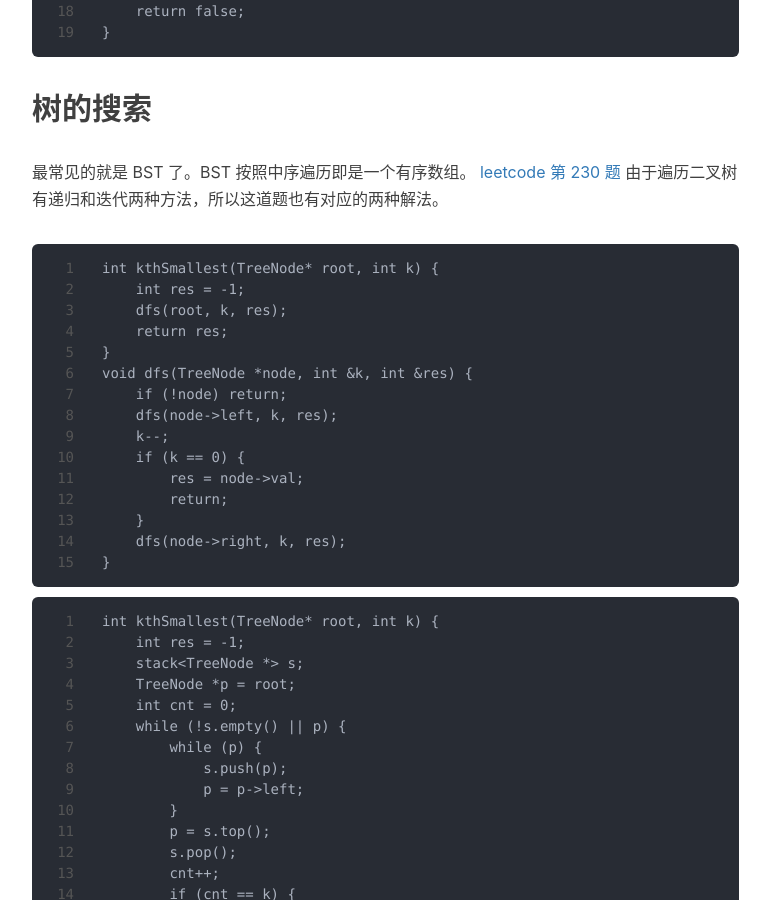
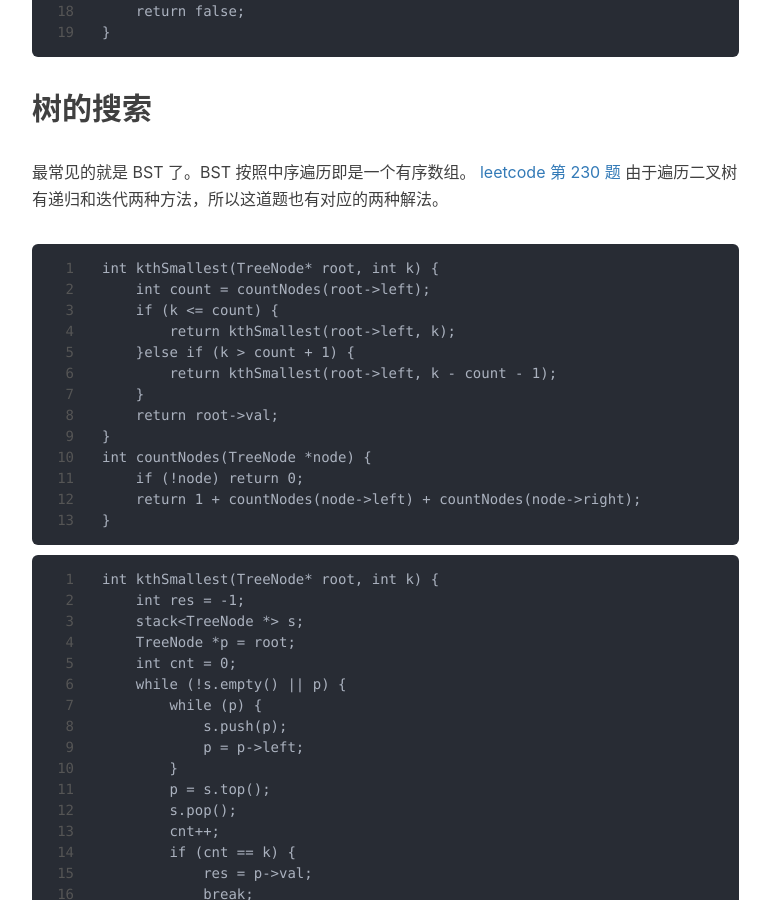
Before and after one commit to bitnpc/bitnpc.github.io, a Jekyll site: the page built from _posts/2019-08-23-二分搜索及其应用.md, in a window 1280 px wide and 900 px high, scrolled down 6540 px. Shown: the whole window, without its empty margins (233-1003 px from the left). Built offline with Jekyll 4.4.1, drawn with Linux system fonts in a browser that asks for light colours; nearby versions of some CDN libraries; comment, search, counter and statistics services are not loaded.

Commit message:
modify binary search examples

````diff
--- a/_posts/2019-08-23-二分搜索及其应用.md
+++ b/_posts/2019-08-23-二分搜索及其应用.md
@@ -275,19 +275,17 @@ bool searchMatrix(vector<vector<int>>& matrix, int target) {
 由于遍历二叉树有递归和迭代两种方法，所以这道题也有对应的两种解法。
 ```
 int kthSmallest(TreeNode* root, int k) {
-    int res = -1;
-    dfs(root, k, res);
-    return res;
+    int count = countNodes(root->left);
+    if (k <= count) {
+        return kthSmallest(root->left, k);
+    }else if (k > count + 1) {
+        return kthSmallest(root->left, k - count - 1);
+    }
+    return root->val;
 }
-void dfs(TreeNode *node, int &k, int &res) {
-    if (!node) return;
-    dfs(node->left, k, res);
-    k--;
-    if (k == 0) {
-        res = node->val;
-        return;
-    }
-    dfs(node->right, k, res);
+int countNodes(TreeNode *node) {
+    if (!node) return 0;
+    return 1 + countNodes(node->left) + countNodes(node->right);
 }
 ```
 ```
````
